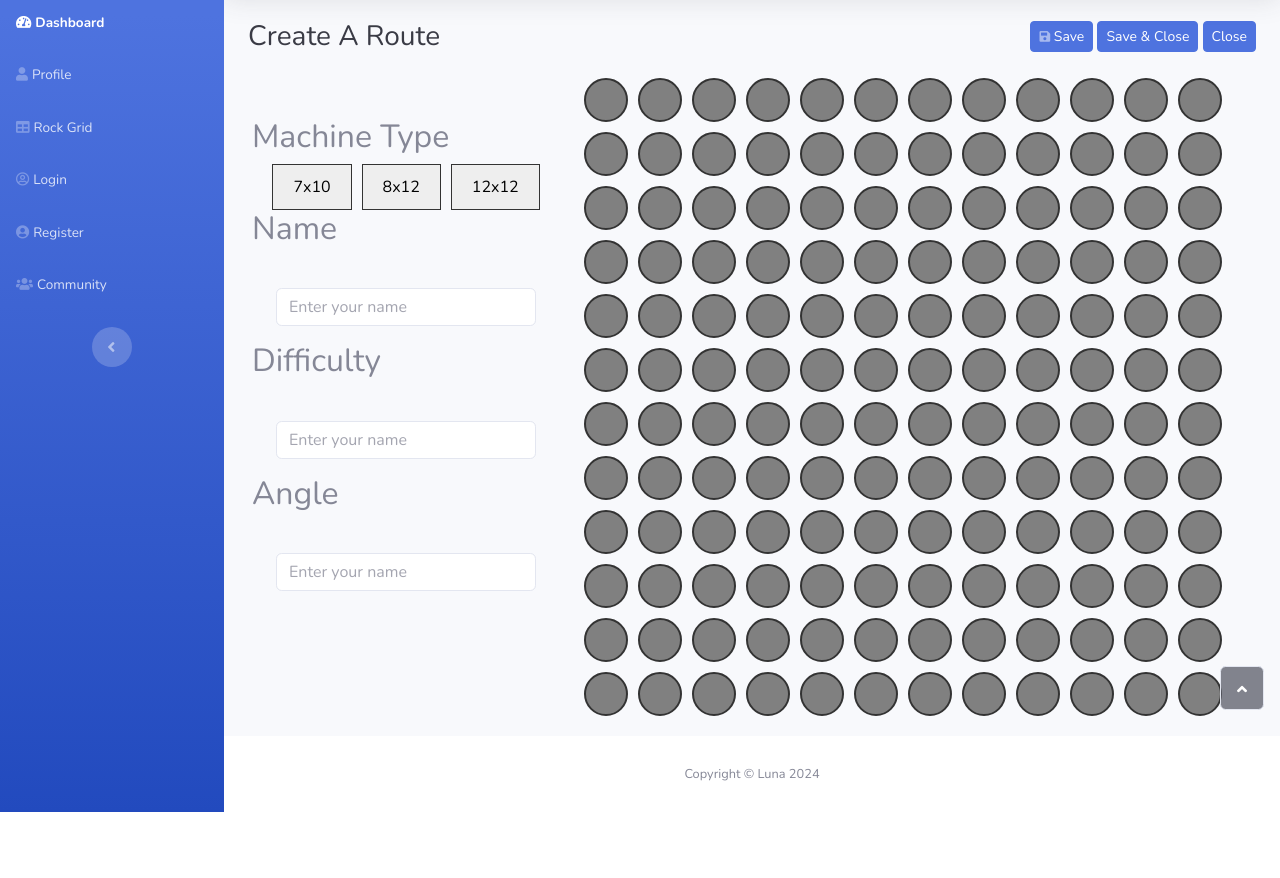
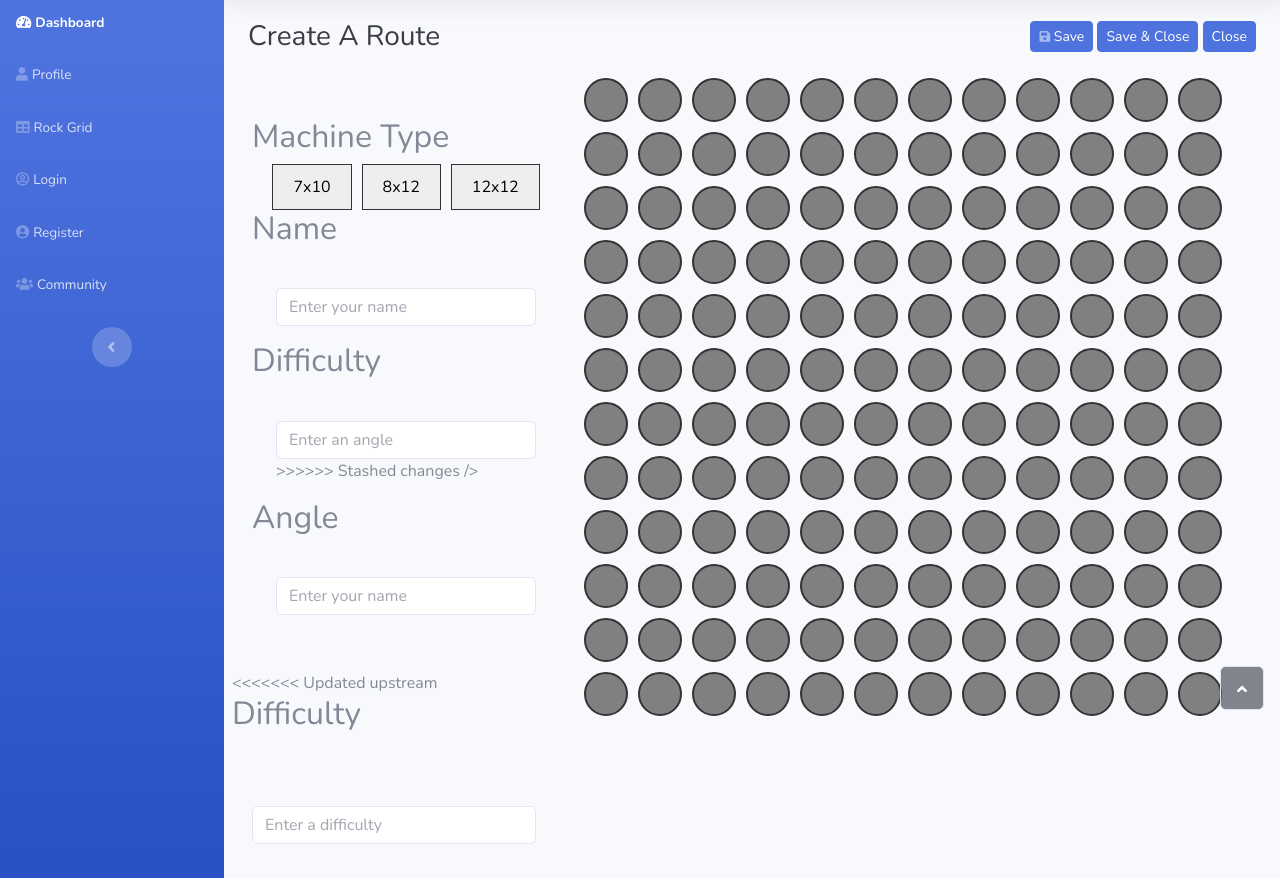
Before and after one commit to IsaacC-245/ClimbCraft, a website: page climcraft_fe/rock-grid.html in a window 1280 px wide. Shown: the part 74-952 px from the top of the page. Before the commit the page ends 886 px from the top, so only its background shows below. Drawn offline with nearby package versions, Linux system fonts and the light colour scheme.

Commit message:
Revert "fix conflicts"
This reverts commit 05a6e1c80b73176619f9c37a994c2c6ab6774370.

```diff
--- a/climcraft_fe/rock-grid.html
+++ b/climcraft_fe/rock-grid.html
@@ -286,7 +286,11 @@
                         class="form-control"
                         id="nameInput"
                         name="difficulty-field"
+<<<<<<< Updated upstream
+                        placeholder="Enter an angle"
+=======
                         placeholder="Enter your name"
+>>>>>>> Stashed changes
                       />
                     </div>
                   </form>
@@ -312,10 +316,28 @@
 
 
               </div>
+<<<<<<< Updated upstream
+              <h2>Difficulty</h2>
+              <div class="container mt-5 col-Margin">
+                <form>
+                  <div class="mb-3">
+                    <label for="nameInput" class="form-label"></label>
+                    <input
+                      type="text"
+                      class="form-control"
+                      id="nameInput"
+                      name="difficulty-field"
+                      placeholder="Enter a difficulty"
+                    />
+                  </div>
+                </form>
+              </div>
+=======
 
 
 
 
+>>>>>>> Stashed changes
             </div>
 
             <div class="col-md-8">
```
